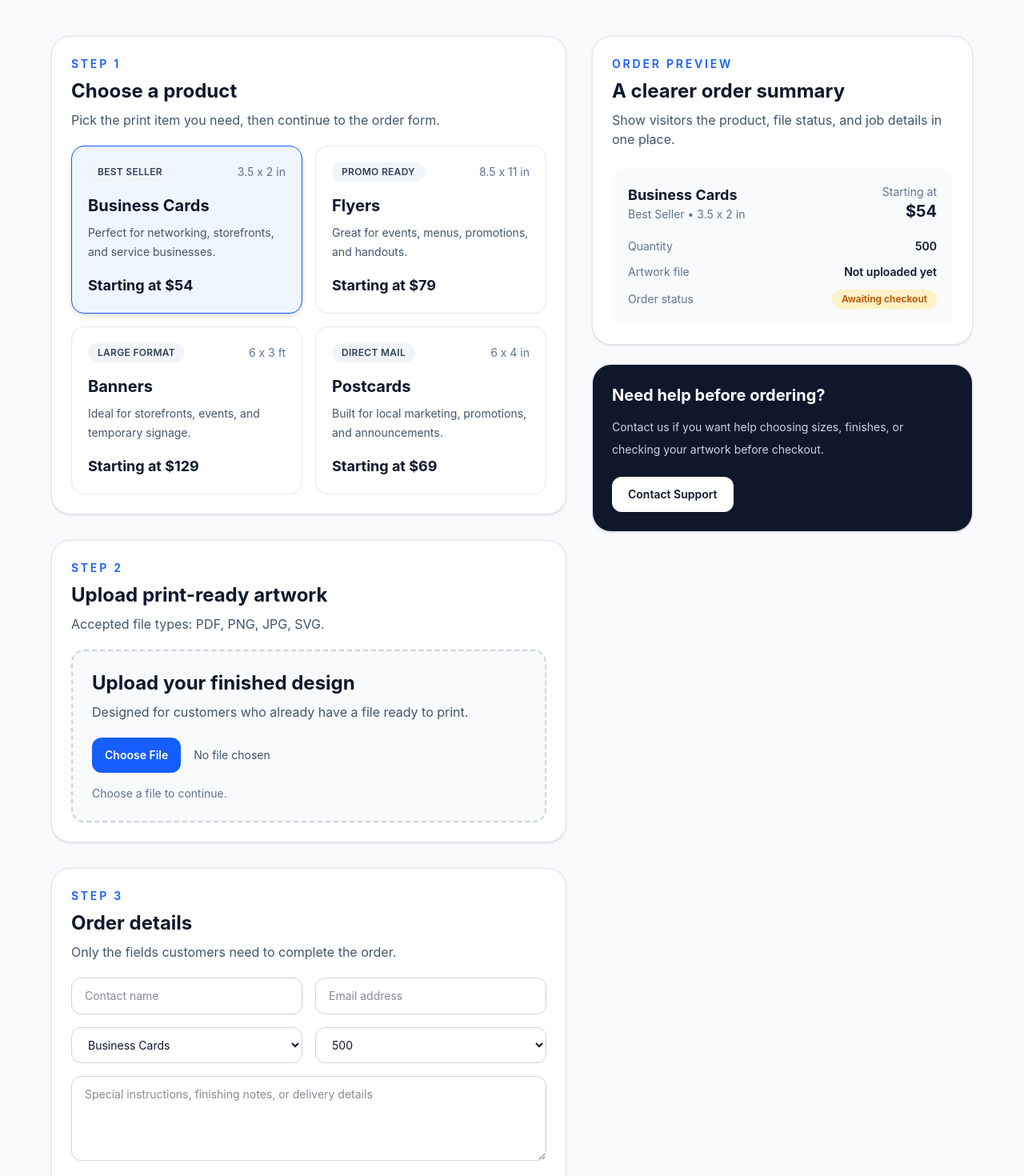
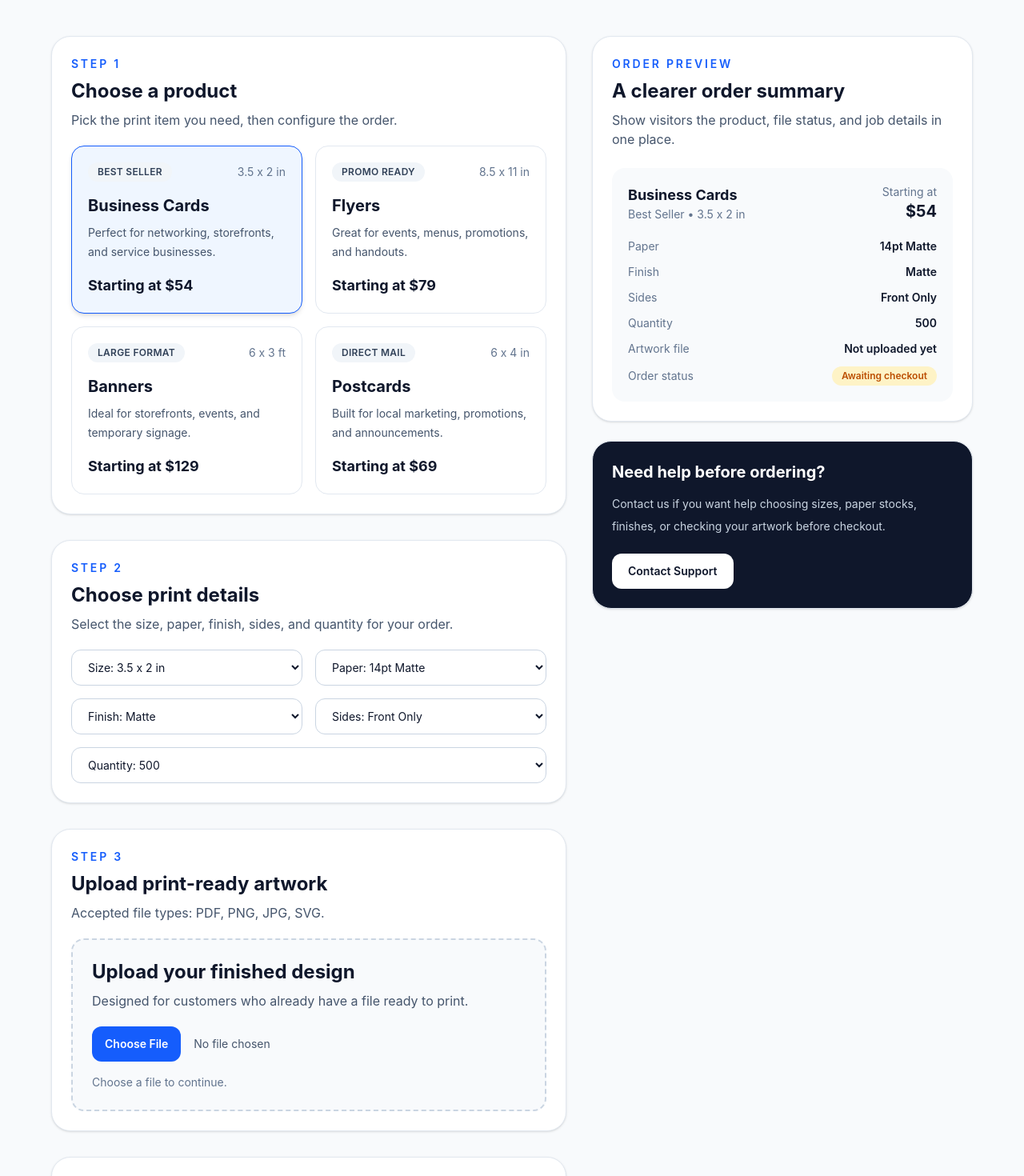
Before and after one commit to deworkenj-envision/Version-25a, a Next.js app: page /upload in a window 1280 px wide. Shown: the part 320-1790 px from the top of the page at 80% size. Built offline with nearby package versions, Linux system fonts and the light colour scheme.

Commit message:
Update page.js

```diff
--- a/app/upload/page.js
+++ b/app/upload/page.js
@@ -10,6 +10,10 @@ const productOptions = [
     description:
       "Perfect for networking, storefronts, and service businesses.",
     price: "$54",
+    sizes: ["3.5 x 2 in"],
+    papers: ["14pt Matte", "16pt Gloss", "16pt Soft Touch"],
+    finishes: ["Matte", "Gloss", "Soft Touch", "UV Coated"],
+    sides: ["Front Only", "Front and Back"],
   },
   {
     name: "Flyers",
@@ -17,6 +21,10 @@ const productOptions = [
     size: "8.5 x 11 in",
     description: "Great for events, menus, promotions, and handouts.",
     price: "$79",
+    sizes: ["8.5 x 11 in", "5.5 x 8.5 in", "11 x 17 in"],
+    papers: ["100lb Gloss Text", "100lb Matte Text", "14pt Cover"],
+    finishes: ["Gloss", "Matte", "No Coating"],
+    sides: ["Front Only", "Front and Back"],
   },
   {
     name: "Banners",
@@ -24,6 +32,10 @@ const productOptions = [
     size: "6 x 3 ft",
     description: "Ideal for storefronts, events, and temporary signage.",
     price: "$129",
+    sizes: ["2 x 4 ft", "3 x 6 ft", "4 x 8 ft", "6 x 3 ft"],
+    papers: ["13oz Vinyl", "15oz Heavy Duty Vinyl", "Mesh Banner"],
+    finishes: ["Hemmed", "Grommets", "Pole Pockets"],
+    sides: ["Single Sided"],
   },
   {
     name: "Postcards",
@@ -31,6 +43,10 @@ const productOptions = [
     size: "6 x 4 in",
     description: "Built for local marketing, promotions, and announcements.",
     price: "$69",
+    sizes: ["4 x 6 in", "5 x 7 in", "6 x 9 in"],
+    papers: ["14pt Matte", "16pt Gloss", "16pt AQ"],
+    finishes: ["Matte", "Gloss", "AQ Coated", "UV Coated"],
+    sides: ["Front Only", "Front and Back"],
   },
 ];
 
@@ -46,6 +62,23 @@ export default function UploadPage() {
     );
   }, [selectedProduct]);
 
+  const [size, setSize] = useState(currentProduct.sizes[0]);
+  const [paper, setPaper] = useState(currentProduct.papers[0]);
+  const [finish, setFinish] = useState(currentProduct.finishes[0]);
+  const [sides, setSides] = useState(currentProduct.sides[0]);
+
+  function handleProductChange(productName) {
+    const product =
+      productOptions.find((item) => item.name === productName) ||
+      productOptions[0];
+
+    setSelectedProduct(product.name);
+    setSize(product.sizes[0]);
+    setPaper(product.papers[0]);
+    setFinish(product.finishes[0]);
+    setSides(product.sides[0]);
+  }
+
   return (
     <main className="bg-slate-50 text-slate-900">
       <section className="border-b border-slate-200 bg-white">
@@ -58,8 +91,8 @@ export default function UploadPage() {
               Start your print order
             </h1>
             <p className="mt-4 text-lg leading-8 text-slate-600">
-              Choose your product, upload your print-ready file, and move
-              quickly to checkout with a cleaner premium ordering flow.
+              Choose your product, select your print options, upload your
+              artwork, and continue to checkout.
             </p>
           </div>
         </div>
@@ -77,7 +110,7 @@ export default function UploadPage() {
                   Choose a product
                 </h2>
                 <p className="mt-2 text-slate-600">
-                  Pick the print item you need, then continue to the order form.
+                  Pick the print item you need, then configure the order.
                 </p>
               </div>
 
@@ -89,7 +122,7 @@ export default function UploadPage() {
                     <button
                       key={item.name}
                       type="button"
-                      onClick={() => setSelectedProduct(item.name)}
+                      onClick={() => handleProductChange(item.name)}
                       className={`rounded-2xl border p-5 text-left transition ${
                         active
                           ? "border-blue-600 bg-blue-50 shadow-md"
@@ -126,6 +159,81 @@ export default function UploadPage() {
                   Step 2
                 </div>
                 <h2 className="mt-2 text-2xl font-bold text-slate-900">
+                  Choose print details
+                </h2>
+                <p className="mt-2 text-slate-600">
+                  Select the size, paper, finish, sides, and quantity for your order.
+                </p>
+              </div>
+
+              <div className="grid gap-4 md:grid-cols-2">
+                <select
+                  value={size}
+                  onChange={(e) => setSize(e.target.value)}
+                  className="rounded-xl border border-slate-300 px-4 py-3 text-sm outline-none transition focus:border-blue-500"
+                >
+                  {currentProduct.sizes.map((option) => (
+                    <option key={option} value={option}>
+                      Size: {option}
+                    </option>
+                  ))}
+                </select>
+
+                <select
+                  value={paper}
+                  onChange={(e) => setPaper(e.target.value)}
+                  className="rounded-xl border border-slate-300 px-4 py-3 text-sm outline-none transition focus:border-blue-500"
+                >
+                  {currentProduct.papers.map((option) => (
+                    <option key={option} value={option}>
+                      Paper: {option}
+                    </option>
+                  ))}
+                </select>
+
+                <select
+                  value={finish}
+                  onChange={(e) => setFinish(e.target.value)}
+                  className="rounded-xl border border-slate-300 px-4 py-3 text-sm outline-none transition focus:border-blue-500"
+                >
+                  {currentProduct.finishes.map((option) => (
+                    <option key={option} value={option}>
+                      Finish: {option}
+                    </option>
+                  ))}
+                </select>
+
+                <select
+                  value={sides}
+                  onChange={(e) => setSides(e.target.value)}
+                  className="rounded-xl border border-slate-300 px-4 py-3 text-sm outline-none transition focus:border-blue-500"
+                >
+                  {currentProduct.sides.map((option) => (
+                    <option key={option} value={option}>
+                      Sides: {option}
+                    </option>
+                  ))}
+                </select>
+
+                <select
+                  value={quantity}
+                  onChange={(e) => setQuantity(e.target.value)}
+                  className="rounded-xl border border-slate-300 px-4 py-3 text-sm outline-none transition focus:border-blue-500 md:col-span-2"
+                >
+                  <option value="250">Quantity: 250</option>
+                  <option value="500">Quantity: 500</option>
+                  <option value="1000">Quantity: 1000</option>
+                  <option value="2500">Quantity: 2500</option>
+                </select>
+              </div>
+            </div>
+
+            <div className="rounded-3xl border border-slate-200 bg-white p-6 shadow-sm">
+              <div className="mb-5">
+                <div className="text-sm font-semibold uppercase tracking-[0.2em] text-blue-600">
+                  Step 3
+                </div>
+                <h2 className="mt-2 text-2xl font-bold text-slate-900">
                   Upload print-ready artwork
                 </h2>
                 <p className="mt-2 text-slate-600">
@@ -160,13 +268,13 @@ export default function UploadPage() {
             <div className="rounded-3xl border border-slate-200 bg-white p-6 shadow-sm">
               <div className="mb-5">
                 <div className="text-sm font-semibold uppercase tracking-[0.2em] text-blue-600">
-                  Step 3
+                  Step 4
                 </div>
                 <h2 className="mt-2 text-2xl font-bold text-slate-900">
-                  Order details
+                  Customer details
                 </h2>
                 <p className="mt-2 text-slate-600">
-                  Only the fields customers need to complete the order.
+                  Complete the order and continue to checkout.
                 </p>
               </div>
 
@@ -174,34 +282,13 @@ export default function UploadPage() {
                 <input
                   type="text"
                   placeholder="Contact name"
-                  className="rounded-xl border border-slate-300 px-4 py-3 text-sm outline-none ring-0 transition focus:border-blue-500"
+                  className="rounded-xl border border-slate-300 px-4 py-3 text-sm outline-none transition focus:border-blue-500"
                 />
                 <input
                   type="email"
                   placeholder="Email address"
-                  className="rounded-xl border border-slate-300 px-4 py-3 text-sm outline-none ring-0 transition focus:border-blue-500"
+                  className="rounded-xl border border-slate-300 px-4 py-3 text-sm outline-none transition focus:border-blue-500"
                 />
-                <select
-                  value={selectedProduct}
-                  onChange={(e) => setSelectedProduct(e.target.value)}
-                  className="rounded-xl border border-slate-300 px-4 py-3 text-sm outline-none transition focus:border-blue-500"
-                >
-                  {productOptions.map((item) => (
-                    <option key={item.name} value={item.name}>
-                      {item.name}
-                    </option>
-                  ))}
-                </select>
-                <select
-                  value={quantity}
-                  onChange={(e) => setQuantity(e.target.value)}
-                  className="rounded-xl border border-slate-300 px-4 py-3 text-sm outline-none transition focus:border-blue-500"
-                >
-                  <option value="250">250</option>
-                  <option value="500">500</option>
-                  <option value="1000">1000</option>
-                  <option value="2500">2500</option>
-                </select>
                 <textarea
                   placeholder="Special instructions, finishing notes, or delivery details"
                   rows={4}
@@ -232,8 +319,7 @@ export default function UploadPage() {
                 A clearer order summary
               </h2>
               <p className="mt-2 text-slate-600">
-                Show visitors the product, file status, and job details in one
-                place.
+                Show visitors the product, file status, and job details in one place.
               </p>
 
               <div className="mt-6 rounded-2xl bg-slate-50 p-5">
@@ -243,7 +329,7 @@ export default function UploadPage() {
                       {currentProduct.name}
                     </div>
                     <div className="text-sm text-slate-500">
-                      {currentProduct.badge} • {currentProduct.size}
+                      {currentProduct.badge} • {size}
                     </div>
                   </div>
                   <div className="text-right">
@@ -255,6 +341,18 @@ export default function UploadPage() {
                 </div>
 
                 <div className="mt-5 space-y-3 text-sm">
+                  <div className="flex items-center justify-between">
+                    <span className="text-slate-500">Paper</span>
+                    <span className="font-semibold text-slate-900">{paper}</span>
+                  </div>
+                  <div className="flex items-center justify-between">
+                    <span className="text-slate-500">Finish</span>
+                    <span className="font-semibold text-slate-900">{finish}</span>
+                  </div>
+                  <div className="flex items-center justify-between">
+                    <span className="text-slate-500">Sides</span>
+                    <span className="font-semibold text-slate-900">{sides}</span>
+                  </div>
                   <div className="flex items-center justify-between">
                     <span className="text-slate-500">Quantity</span>
                     <span className="font-semibold text-slate-900">{quantity}</span>
@@ -278,8 +376,8 @@ export default function UploadPage() {
             <div className="rounded-3xl border border-slate-200 bg-slate-900 p-6 text-white shadow-sm">
               <h3 className="text-xl font-bold">Need help before ordering?</h3>
               <p className="mt-3 text-sm leading-7 text-slate-300">
-                Contact us if you want help choosing sizes, finishes, or checking
-                your artwork before checkout.
+                Contact us if you want help choosing sizes, paper stocks, finishes,
+                or checking your artwork before checkout.
               </p>
               <a
                 href="/contact"
```
